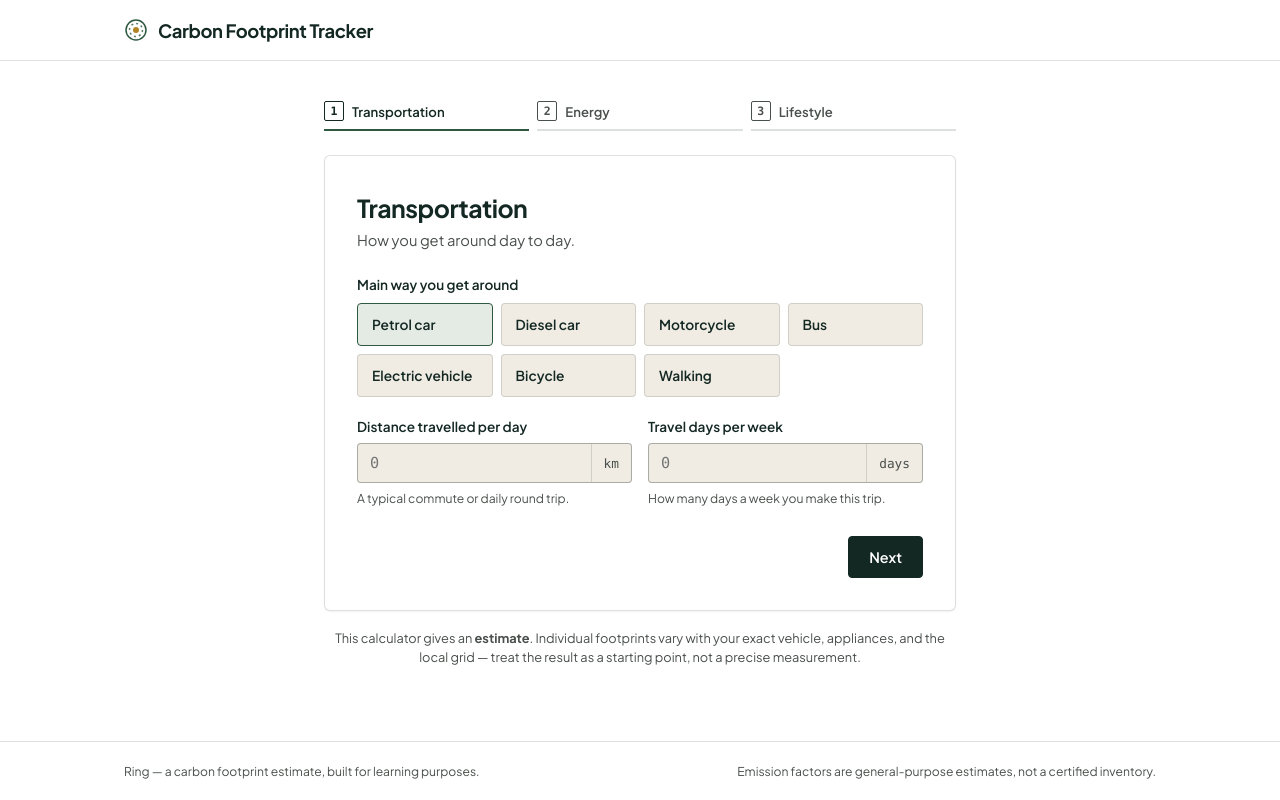
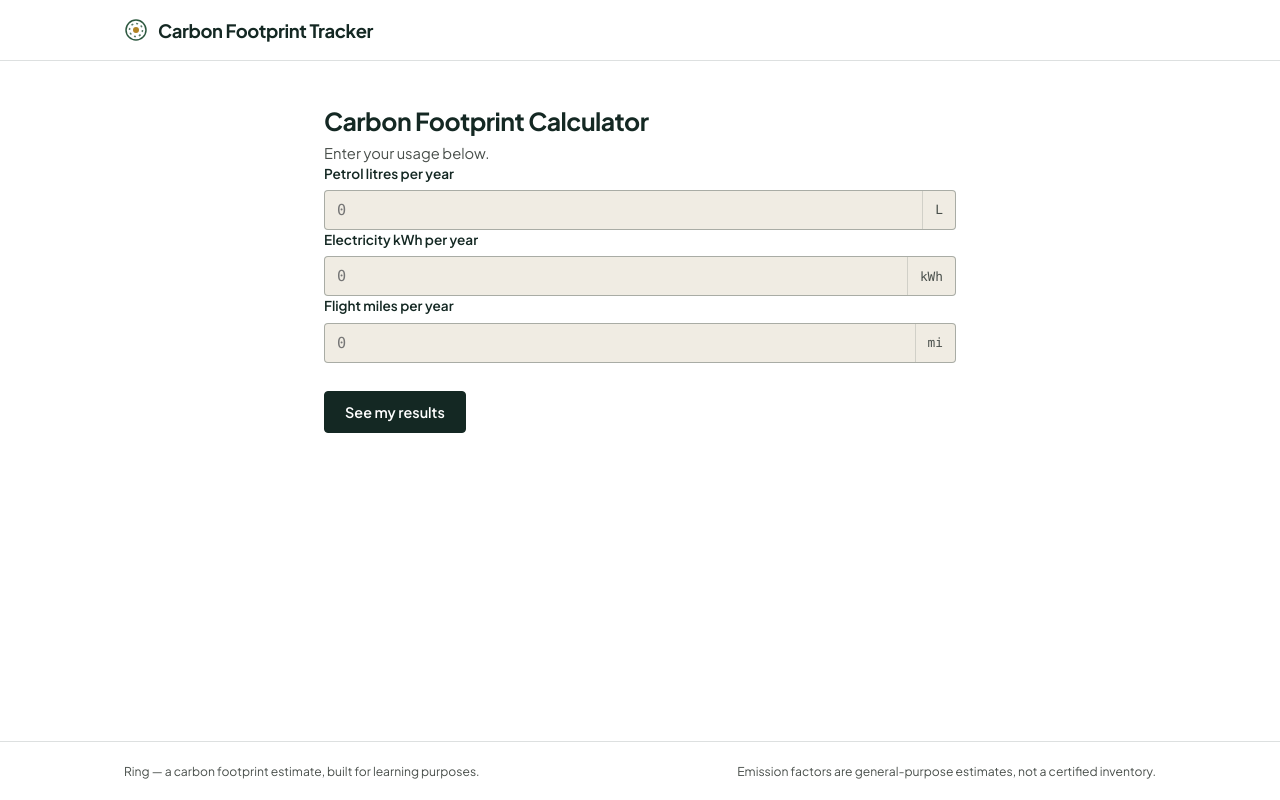
Before and after one commit to prabit007/carbon-footprint-tracker-v1, a React (Vite) app: page / in a window 1280 px wide. Both pictures are taken after a click on the button "Calculate my footprint". Built offline with nearby package versions, Linux system fonts and the light colour scheme.

Commit message:
changedcarbon core logic to much simpler version and UI components

```diff
--- a/src/App.jsx
+++ b/src/App.jsx
@@ -5,8 +5,9 @@ import CalculatorForm from './components/CalculatorForm';
 import Results from './components/Results';
 import Footer from './components/Footer';
 import { defaultAnswers } from './data/defaultAnswers';
+
+import { useLocalStorage } from './utils/useLocalStorage';
 import { calculateFootprint } from './utils/calculations';
-import { useLocalStorage } from './utils/useLocalStorage';
 
 const STORAGE_KEY = 'ring.carbonCalculator.v1';
 
--- a/src/components/CalculatorForm.jsx
+++ b/src/components/CalculatorForm.jsx
@@ -1,115 +1,72 @@
 import { useState } from 'react';
-import TransportationForm, { validateTransportation } from './TransportationForm';
-import EnergyForm, { validateEnergy } from './EnergyForm';
-import LifestyleForm, { validateLifestyle } from './LifestyleForm';
-
-const STEPS = [
-  { key: 'transport', title: 'Transportation', subtitle: 'How you get around day to day.' },
-  { key: 'energy', title: 'Energy', subtitle: 'Your home\u2019s electricity and gas use.' },
-  { key: 'lifestyle', title: 'Lifestyle', subtitle: 'Flights, household, and shopping habits.' },
-];
-
-const STEP_COMPONENTS = {
-  transport: TransportationForm,
-  energy: EnergyForm,
-  lifestyle: LifestyleForm,
-};
-
-const STEP_VALIDATORS = {
-  transport: validateTransportation,
-  energy: validateEnergy,
-  lifestyle: validateLifestyle,
-};
+import FormField from './FormField';
 
 export default function CalculatorForm({ initialAnswers, onComplete }) {
-  const [stepIndex, setStepIndex] = useState(0);
   const [answers, setAnswers] = useState(initialAnswers);
   const [errors, setErrors] = useState({});
 
-  const step = STEPS[stepIndex];
-  const StepComponent = STEP_COMPONENTS[step.key];
-  const isLastStep = stepIndex === STEPS.length - 1;
-
-  function updateSection(section, value) {
-    setAnswers((prev) => ({ ...prev, [section]: value }));
+  function updateField(key, value) {
+    setAnswers((prev) => ({ ...prev, [key]: value }));
   }
 
-  function handleNext() {
-    const validate = STEP_VALIDATORS[step.key];
-    const stepErrors = validate(answers[step.key]);
-    if (Object.keys(stepErrors).length > 0) {
-      setErrors(stepErrors);
+  function validate() {
+    const errs = {};
+    if (Number(answers.petrolLiters) < 0 || answers.petrolLiters === '') {
+      errs.petrolLiters = 'Enter a number of 0 or more.';
+    }
+    if (Number(answers.electricityKwh) < 0 || answers.electricityKwh === '') {
+      errs.electricityKwh = 'Enter a number of 0 or more.';
+    }
+    if (Number(answers.flightMiles) < 0 || answers.flightMiles === '') {
+      errs.flightMiles = 'Enter a number of 0 or more.';
+    }
+    return errs;
+  }
+
+  function handleSubmit() {
+    const validation = validate();
+    if (Object.keys(validation).length > 0) {
+      setErrors(validation);
       return;
     }
     setErrors({});
-    if (isLastStep) {
-      onComplete(answers);
-    } else {
-      setStepIndex((i) => i + 1);
-    }
-  }
-
-  function handleBack() {
-    setErrors({});
-    setStepIndex((i) => Math.max(0, i - 1));
-  }
-
-  function goToStep(index) {
-    if (index > stepIndex) return; // don't let people skip ahead unvalidated
-    setErrors({});
-    setStepIndex(index);
+    onComplete(answers);
   }
 
   return (
     <section className="calculator">
       <div className="container calculator-inner">
-        <ol className="progress" aria-label="Calculator progress">
-          {STEPS.map((s, i) => (
-            <li
-              key={s.key}
-              className={`progress-step ${i === stepIndex ? 'progress-step--active' : ''} ${
-                i < stepIndex ? 'progress-step--done' : ''
-              }`}
-            >
-              <button type="button" onClick={() => goToStep(i)} disabled={i > stepIndex}>
-                <span className="progress-step-index">{i < stepIndex ? '\u2713' : i + 1}</span>
-                <span className="progress-step-title">{s.title}</span>
-              </button>
-            </li>
-          ))}
-        </ol>
-
-        <div className="card calculator-card">
-          <h2 className="calculator-title">{step.title}</h2>
-          <p className="calculator-subtitle">{step.subtitle}</p>
-
-          <StepComponent
-            data={answers[step.key]}
-            onChange={(value) => updateSection(step.key, value)}
-            errors={errors}
-          />
-
-          <div className="calculator-nav">
-            <button
-              type="button"
-              className="btn btn-ghost"
-              onClick={handleBack}
-              disabled={stepIndex === 0}
-              style={{ visibility: stepIndex === 0 ? 'hidden' : 'visible' }}
-            >
-              Back
-            </button>
-            <button type="button" className="btn btn-primary" onClick={handleNext}>
-              {isLastStep ? 'See my results' : 'Next'}
-            </button>
-          </div>
+        <h2 className="calculator-title">Carbon Footprint Calculator</h2>
+        <p className="calculator-subtitle">Enter your usage below.</p>
+        <FormField
+          label="Petrol litres per year"
+          unit="L"
+          value={answers.petrolLiters}
+          onChange={(v) => updateField('petrolLiters', v)}
+          error={errors.petrolLiters}
+          placeholder="0"
+        />
+        <FormField
+          label="Electricity kWh per year"
+          unit="kWh"
+          value={answers.electricityKwh}
+          onChange={(v) => updateField('electricityKwh', v)}
+          error={errors.electricityKwh}
+          placeholder="0"
+        />
+        <FormField
+          label="Flight miles per year"
+          unit="mi"
+          value={answers.flightMiles}
+          onChange={(v) => updateField('flightMiles', v)}
+          error={errors.flightMiles}
+          placeholder="0"
+        />
+        <div className="calculator-nav">
+          <button type="button" className="btn btn-primary" onClick={handleSubmit}>
+            See my results
+          </button>
         </div>
-
-        <p className="calculator-estimate-note">
-          This calculator gives an <strong>estimate</strong>. Individual footprints vary with your
-          exact vehicle, appliances, and the local grid — treat the result as a starting point,
-          not a precise measurement.
-        </p>
       </div>
     </section>
   );
--- a/src/data/defaultAnswers.js
+++ b/src/data/defaultAnswers.js
@@ -1,16 +1,5 @@
 export const defaultAnswers = {
-  transport: {
-    distanceKm: '',
-    mode: 'petrol',
-    daysPerWeek: '',
-  },
-  energy: {
-    monthlyKwh: '',
-    lpgCylindersPerMonth: '',
-  },
-  lifestyle: {
-    flightsPerYear: '',
-    householdSize: '',
-    shoppingLevel: 'medium',
-  },
+  petrolLiters: '',
+  electricityKwh: '',
+  flightMiles: ''
 };
--- a/src/utils/calculations.js
+++ b/src/utils/calculations.js
@@ -5,64 +5,32 @@
 // here touches React or the DOM, so it's easy to test or reuse.
 // ---------------------------------------------------------------------------
 
-import {
-  TRANSPORT_FACTORS,
-  ELECTRICITY_KG_PER_KWH,
-  LPG_KG_PER_CYLINDER,
-  TONNES_PER_FLIGHT,
-  SHOPPING_FACTORS,
-  CATEGORY_THRESHOLDS,
-} from '../data/emissionFactors';
+import { CATEGORY_THRESHOLDS } from '../data/emissionFactors';
 
 const KG_PER_TONNE = 1000;
+const PETROL_FACTOR = 2.31; // kg CO2e per litre of petrol
+const ELECTRICITY_FACTOR = 0.37; // kg CO2e per kWh of electricity
+const FLIGHT_FACTOR = 0.17; // kg CO2e per flight mile
 
-/** Annual transport emissions, in tonnes CO2e. */
-export function calculateTransportEmissions({ distanceKm, mode, daysPerWeek }) {
-  const factor = TRANSPORT_FACTORS[mode]?.kgPerKm ?? 0;
-  const km = Number(distanceKm) || 0;
-  const days = Number(daysPerWeek) || 0;
-  const annualKg = km * factor * days * 52;
-  return annualKg / KG_PER_TONNE;
-}
+/** Calculates CO2e emissions from petrol, electricity, and flight miles. */
+export function calculateFootprint(answers) {
+  const petrolLiters = Number(answers.petrolLiters) || 0;
+  const electricityKwh = Number(answers.electricityKwh) || 0;
+  const flightMiles = Number(answers.flightMiles) || 0;
 
-/** Annual electricity + LPG emissions, in tonnes CO2e. */
-export function calculateEnergyEmissions({ monthlyKwh, lpgCylindersPerMonth }) {
-  const kwh = Number(monthlyKwh) || 0;
-  const cylinders = Number(lpgCylindersPerMonth) || 0;
-  const electricityKg = kwh * 12 * ELECTRICITY_KG_PER_KWH;
-  const lpgKg = cylinders * 12 * LPG_KG_PER_CYLINDER;
-  return (electricityKg + lpgKg) / KG_PER_TONNE;
-}
+  const transportKg = petrolLiters * PETROL_FACTOR;
+  const energyKg = electricityKwh * ELECTRICITY_FACTOR;
+  const otherKg = flightMiles * FLIGHT_FACTOR;
+  const totalKg = transportKg + energyKg + otherKg;
+  const total = Math.round((totalKg / KG_PER_TONNE) * 100) / 100;
 
-/** Annual "other lifestyle" emissions (flights + shopping), in tonnes CO2e. */
-export function calculateOtherEmissions({ flightsPerYear, shoppingLevel }) {
-  const flights = Number(flightsPerYear) || 0;
-  const flightTonnes = flights * TONNES_PER_FLIGHT;
-  const shoppingTonnes = SHOPPING_FACTORS[shoppingLevel]?.tonnesPerYear ?? 0;
-  return flightTonnes + shoppingTonnes;
-}
-
-/**
- * Runs every category calculation and returns a full breakdown plus total.
- * Household size divides the electricity share of energy emissions, since
- * a home's power use is shared across the people living there.
- */
-export function calculateFootprint(answers) {
-  const transport = calculateTransportEmissions(answers.transport);
-
-  const rawEnergy = calculateEnergyEmissions(answers.energy);
-  const household = Math.max(1, Number(answers.lifestyle?.householdSize) || 1);
-  const energy = rawEnergy / household;
-
-  const other = calculateOtherEmissions(answers.lifestyle);
-
-  const total = transport + energy + other;
+  const roundKg = (val) => Math.round(val * 100) / 100;
 
   return {
-    transport: round(transport),
-    energy: round(energy),
-    other: round(other),
-    total: round(total),
+    transport: roundKg(transportKg),
+    energy: roundKg(energyKg),
+    other: roundKg(otherKg),
+    total,
   };
 }
 
```
